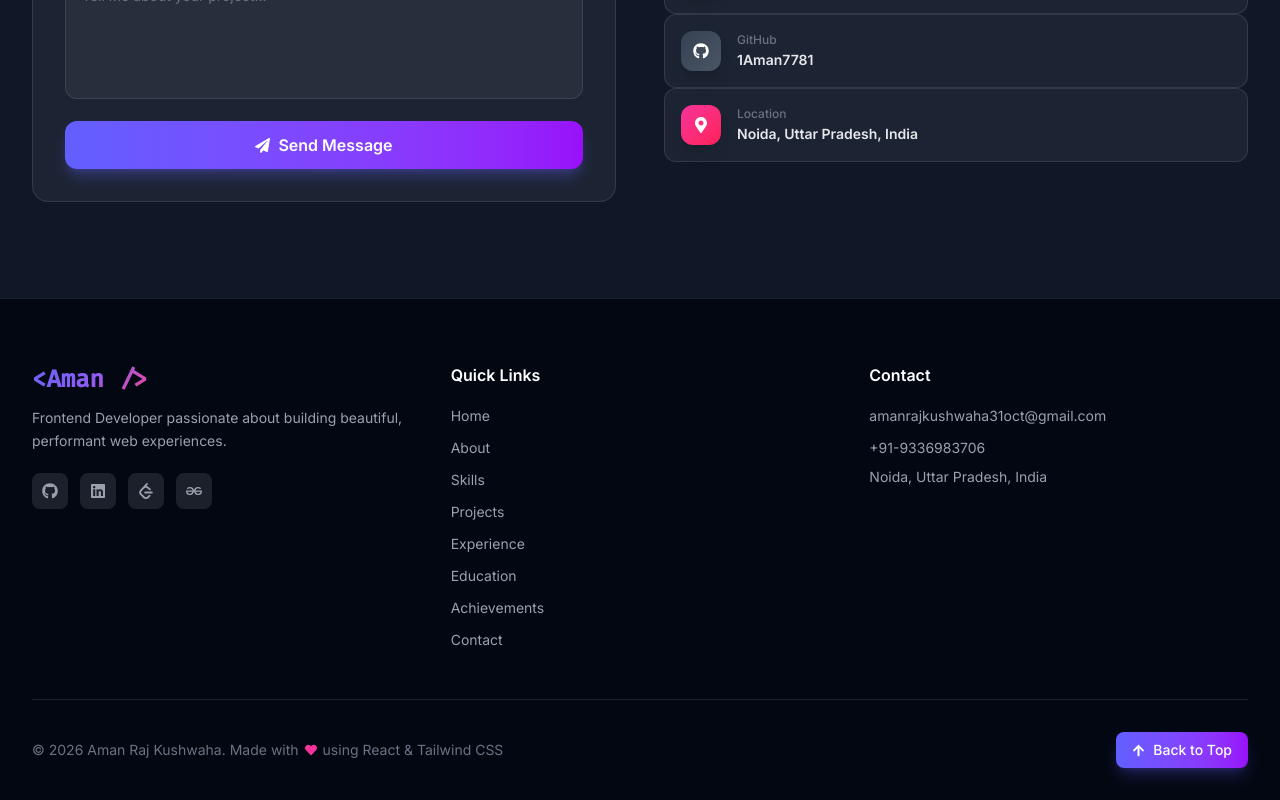
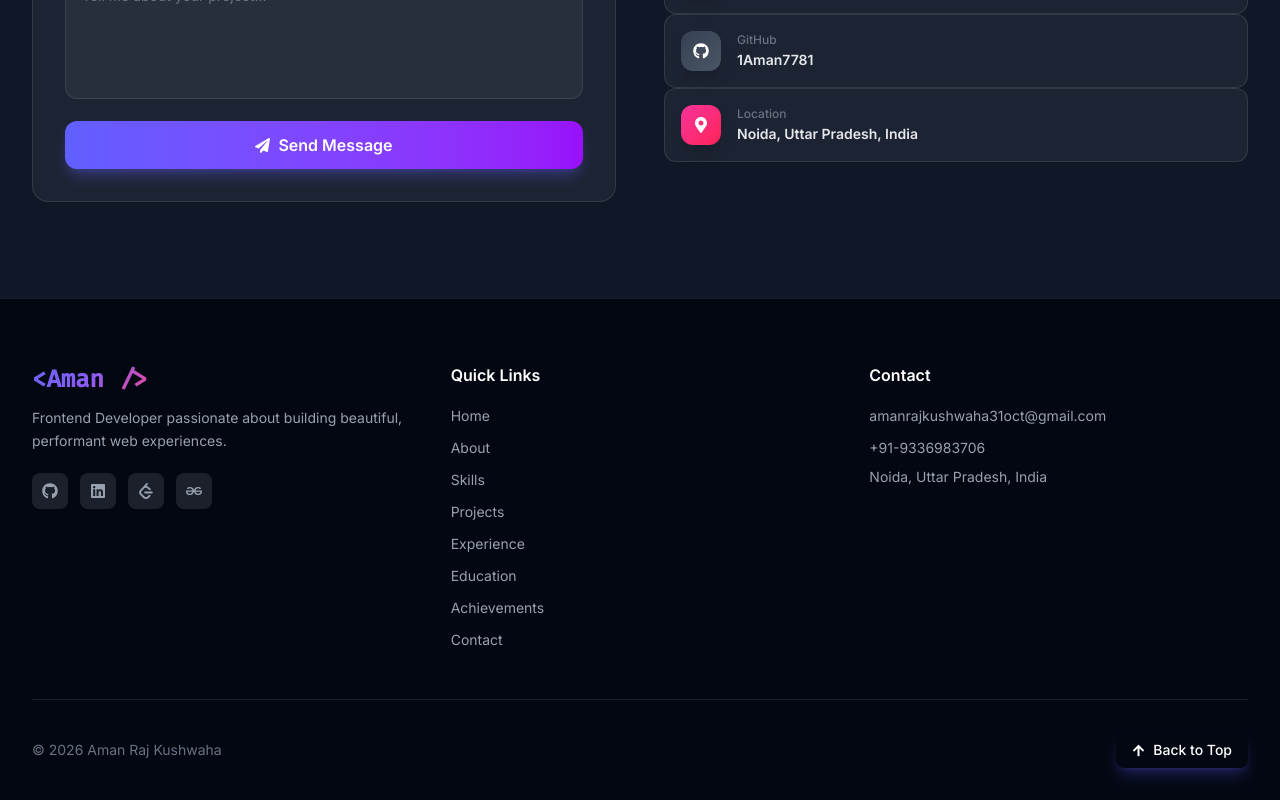
Before and after one commit to 1Aman7781/Portfolio, a React (Vite) app: page / in a window 1280 px wide. Shown: the part 7280-8080 px from the top of the page. Built offline with nearby package versions, Linux system fonts and the light colour scheme.

Commit message:
updatefooter

```diff
--- a/src/components/Footer.jsx
+++ b/src/components/Footer.jsx
@@ -91,9 +91,7 @@ export default function Footer() {
         {/* Bottom bar */}
         <div className={`flex flex-col sm:flex-row items-center justify-between gap-4 pt-8 border-t ${isDark ? 'border-white/10' : 'border-gray-200'}`}>
           <p className={`text-sm flex items-center gap-1.5 ${isDark ? 'text-gray-500' : 'text-gray-500'}`}>
-            © {new Date().getFullYear()} Aman Raj Kushwaha. Made with
-            <FaHeart size={12} className="text-pink-500" />
-            using React & Tailwind CSS
+            © {new Date().getFullYear()} Aman Raj Kushwaha
           </p>
 
           {/* Back to top */}
@@ -102,7 +100,7 @@ export default function Footer() {
               whileHover={{ y: -3, scale: 1.05 }}
               whileTap={{ scale: 0.95 }}
               aria-label="Back to top"
-              className="flex items-center gap-2 px-4 py-2 rounded-lg bg-gradient-to-r from-indigo-500 to-purple-600 text-white text-sm font-medium shadow-lg shadow-indigo-500/25 cursor-pointer"
+              className="flex items-center gap-2 px-4 py-2 rounded-lg bg-gradient from-indigo-500 to-purple-600 text-white text-sm font-medium shadow-lg shadow-indigo-500/25 cursor-pointer"
             >
               <FaArrowUp size={13} />
               Back to Top
```
